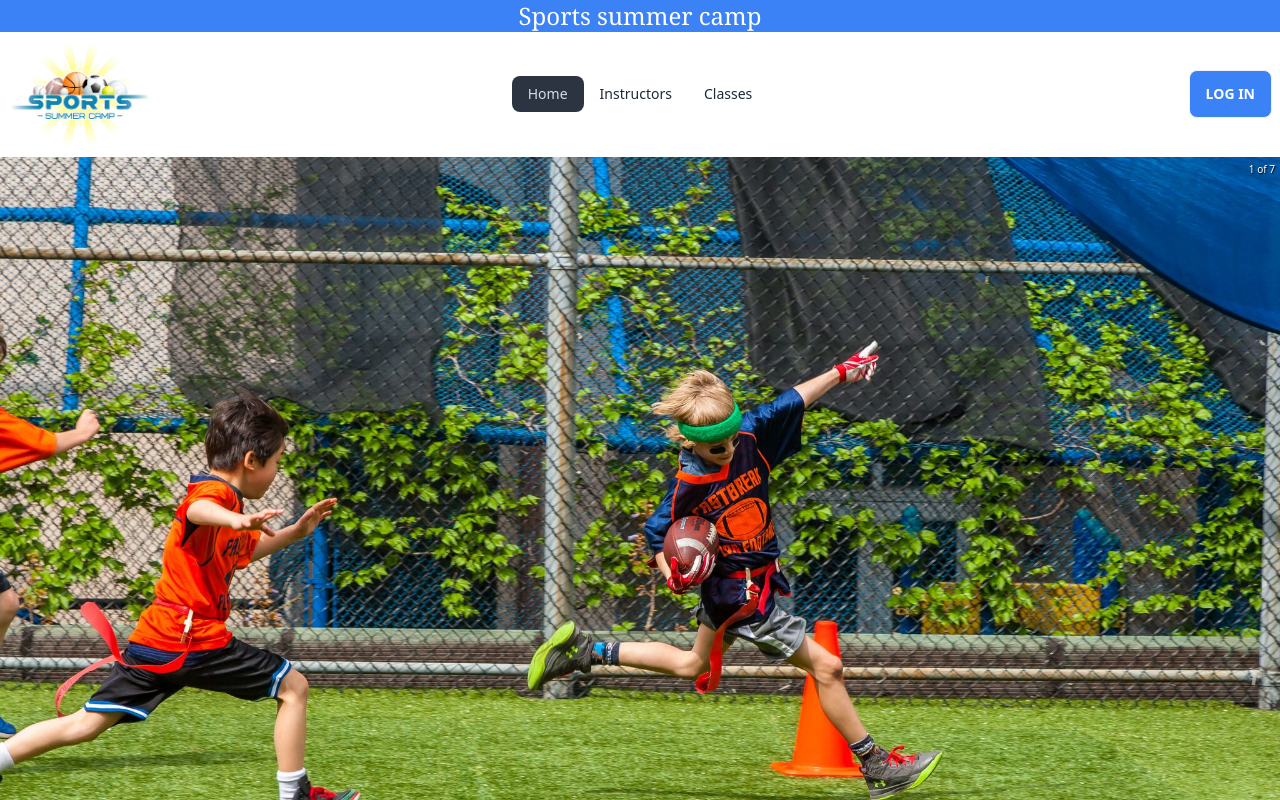
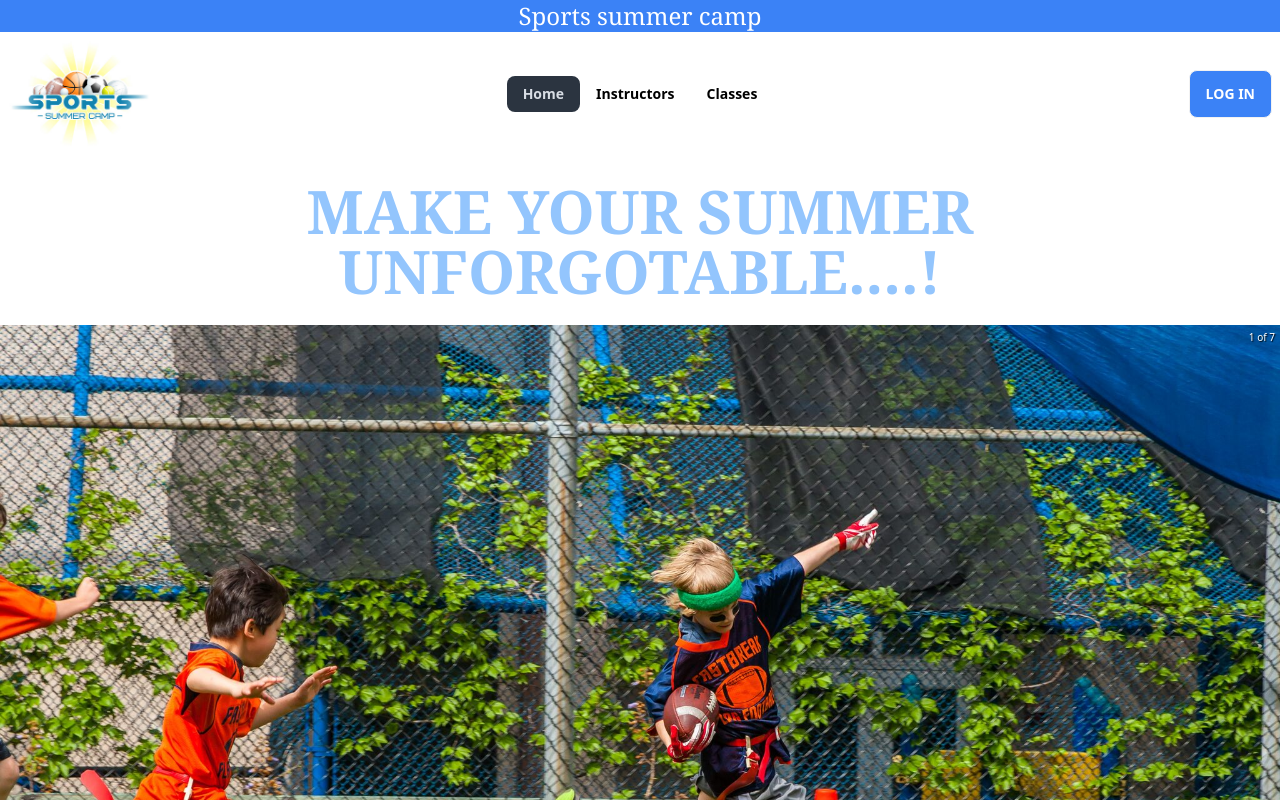
Before and after one commit to Sumiyaakhi/camping-sports-client, a React (Vite) app: page / in a window 1280 px wide. Shown: the top 800 px of the page. Built offline with nearby package versions, Linux system fonts and the light colour scheme; no server answers.

Commit message:
heading added

```diff
--- a/src/Pages/Home/TopSlider/TopSlider.jsx
+++ b/src/Pages/Home/TopSlider/TopSlider.jsx
@@ -1,46 +1,45 @@
-import React from 'react';
+import React from "react";
 import "react-responsive-carousel/lib/styles/carousel.min.css";
-import { Carousel } from 'react-responsive-carousel';
-import img1 from '../../../assets/img1.jpg'
-import img2 from '../../../assets/img2.jpg'
-import img3 from '../../../assets/img3.jpg'
-import img4 from '../../../assets/img4.jpg'
-import img5 from '../../../assets/img5.jpg'
-import img6 from '../../../assets/img6.png'
-import img7 from '../../../assets/img7.jpg'
+import { Carousel } from "react-responsive-carousel";
+import img1 from "../../../assets/img1.jpg";
+import img2 from "../../../assets/img2.jpg";
+import img3 from "../../../assets/img3.jpg";
+import img4 from "../../../assets/img4.jpg";
+import img5 from "../../../assets/img5.jpg";
+import img6 from "../../../assets/img6.png";
+import img7 from "../../../assets/img7.jpg";
 
 const TopSlider = () => {
   return (
-        <Carousel >
+    <div className="">
+        <div className=" my-6">
+        <h1 className="text-6xl uppercase text-center text-blue-300 font-serif font-semibold">make your summer unforgotable....!</h1>
+      </div>
+      <Carousel className="text-center">
         <div>
           <img src={img7} />
-
         </div>
         <div>
           <img src={img2} />
-
         </div>
         <div>
           <img src={img3} />
-
         </div>
         <div>
           <img src={img4} />
-
         </div>
         <div>
           <img src={img5} />
-
         </div>
         <div>
           <img src={img6} />
-
         </div>
         <div>
           <img src={img1} />
+        </div>
+      </Carousel>
 
     </div>
-    </Carousel>
   );
 };
 
--- a/src/Shared/Navbar/Navbar.jsx
+++ b/src/Shared/Navbar/Navbar.jsx
@@ -23,13 +23,13 @@ const handleLogOut = ()=>{
     <>
     <div className="">
 
-  <h1 className="text-2xl text-center bg-blue-500 text-white font-serif">Sports summer camp</h1>
+  <h1 className="text-2xl text-center bg-blue-500 text-white font-serif ">Sports summer camp</h1>
 
     </div>
-    <div className="navbar bg-base-100 max-w-screen-xl mx-auto">
+    <div className="navbar bg-base text-black font-bold max-w-screen-xl mx-auto">
       <div className="navbar-start">
         <div className="dropdown">
-          <label tabIndex={0} className="btn btn-ghost lg:hidden">
+          <label tabIndex={0} className="btn btn-ghost  lg:hidden">
             <svg
               xmlns="http://www.w3.org/2000/svg"
               className="h-5 w-5"
@@ -47,7 +47,7 @@ const handleLogOut = ()=>{
           </label>
           <ul
             tabIndex={0}
-            className="menu menu-sm dropdown-content mt-3 p-2 shadow bg-base-100 rounded-box w-52"
+            className="menu bg-black opacity-50 menu-sm dropdown-content mt-3 p-2 shadow  rounded-box w-52 text-white"
           >
            {navItems}
           </ul>
```
Lines whose indentation alone changed are shown as unchanged.
